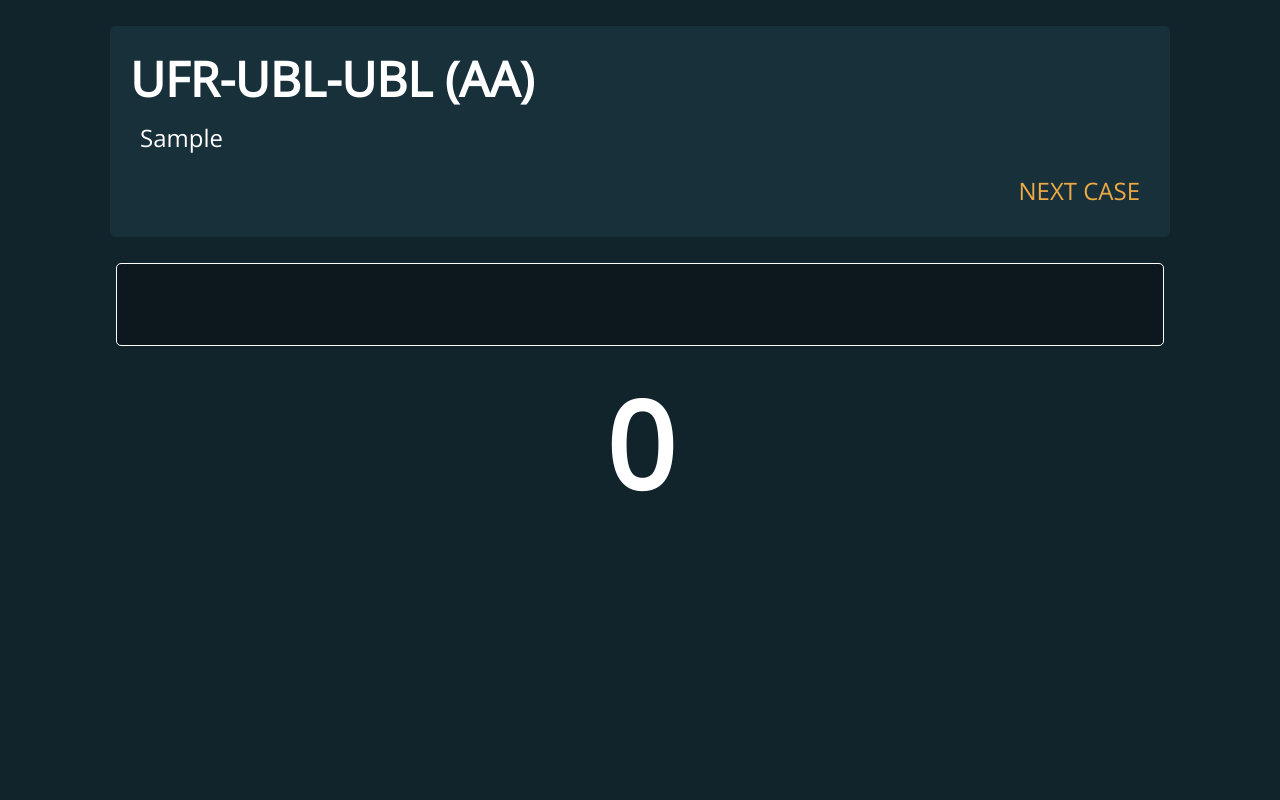
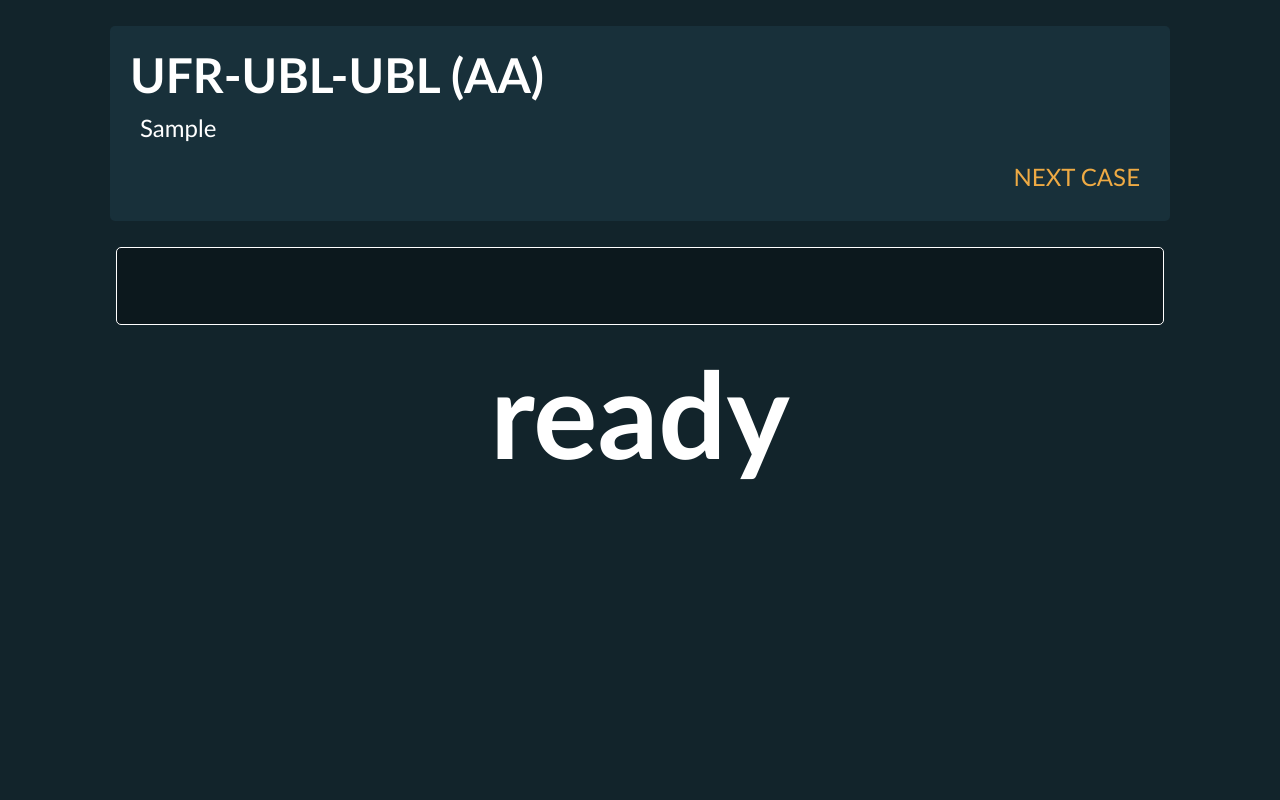
Before and after one commit to wbelote/CommDriller, a Flask app: page /corners in a window 1280 px wide. Run offline with Flask 2, Linux system fonts and the light colour scheme; data comes from the database, SQL or seed files in the repository; both versions use the stored data as it was after the commit; tables that the repository leaves empty hold one stand-in row (values such as "Sample post"); parts of the project's set-up code (start-up, migrations or seed data) failed here and were passed over.

Commit message:
basic timer

```diff
--- a/static/main.css
+++ b/static/main.css
@@ -75,7 +75,7 @@ input {
     font-size: 30px;
 }
 
-h1#timer {
+h1#time-display {
     text-align: center;
     font-size: 120px;
 }
--- a/static/timer.js
+++ b/static/timer.js
@@ -1,27 +1,32 @@
 
 var timer_running = false;
-var start_time, end_time
-var diff = 0;
+var start_time, end_time;
+var diff = 0.0;
 
-var timer_display = document.getElementById("timer");
-timer_display.innerHTML = diff;
-document.body.addEventListener("keydown", keydown);
-document.body.addEventListener("keyup", keyup);
+var timer_display = document.getElementById("time-display");
+var timer_entry = document.getElementById("time-entry");
+timer_display.innerHTML = "ready";
 
-function keyup() {
+document.addEventListener("keyup", function (event) {
     timer_display.style.color = "#FFFFFF";
 
+    if (diff < 0.1) {
         start_time = new Date();
+        timer_running = true;
         timer_display.innerHTML = diff;
     }
+});
 
-function keydown() {
+document.addEventListener("keydown", function (event) {
     timer_display.style.color = "#33EE33";
-
+    if (timer_running) {
         end_time = new Date();
-    diff = (end_time - start_time) / 100;
+        diff = (end_time - start_time) / 1000;
         timer_display.innerHTML = diff;
+        timer_entry.value = diff;
     }
+    timer_running = false;
+});
 
 /*
 
--- a/templates/main.html
+++ b/templates/main.html
@@ -4,11 +4,12 @@
 <head>
     <meta charset="UTF-8">
     <title>Title</title>
-    <link href="https://fonts.googleapis.com/css?family=Open+Sans&display=swap" rel="stylesheet">
+    <!-- <link href="https://fonts.googleapis.com/css?family=Open+Sans&display=swap" rel="stylesheet"> -->
     <link rel="stylesheet" href="{{ url_for('static', filename='main.css') }}">
     <style>
         * {
-            font-family: 'Open Sans', sans-serif;
+            /* font-family: 'Open Sans', sans-serif; */
+            font-family: 'Trebuchet MS', 'Lucida Sans Unicode', 'Lucida Grande', 'Lucida Sans', Arial, sans-serif;
         }
     </style>
 </head>
@@ -23,11 +24,11 @@
             <a href="{{ url_for('corners') }}" id="next">NEXT CASE</a>
         </div>
 
-        <div id="time_input" class="elev1">
+        <div id="time-input" class="elev1">
             <form action="/submit" method="POST">
-                <input type="text" name="time" class="elev0">
+                <input type="text" id="time-entry" name="time" class="elev0" value="">
             </form>
-            <h1 id="timer">loading</h1>
+            <h1 id="time-display">loading</h1>
         </div>
 
     </div>
```
Also changed, not shown: comms.db. Lines whose indentation alone changed are shown as unchanged.
